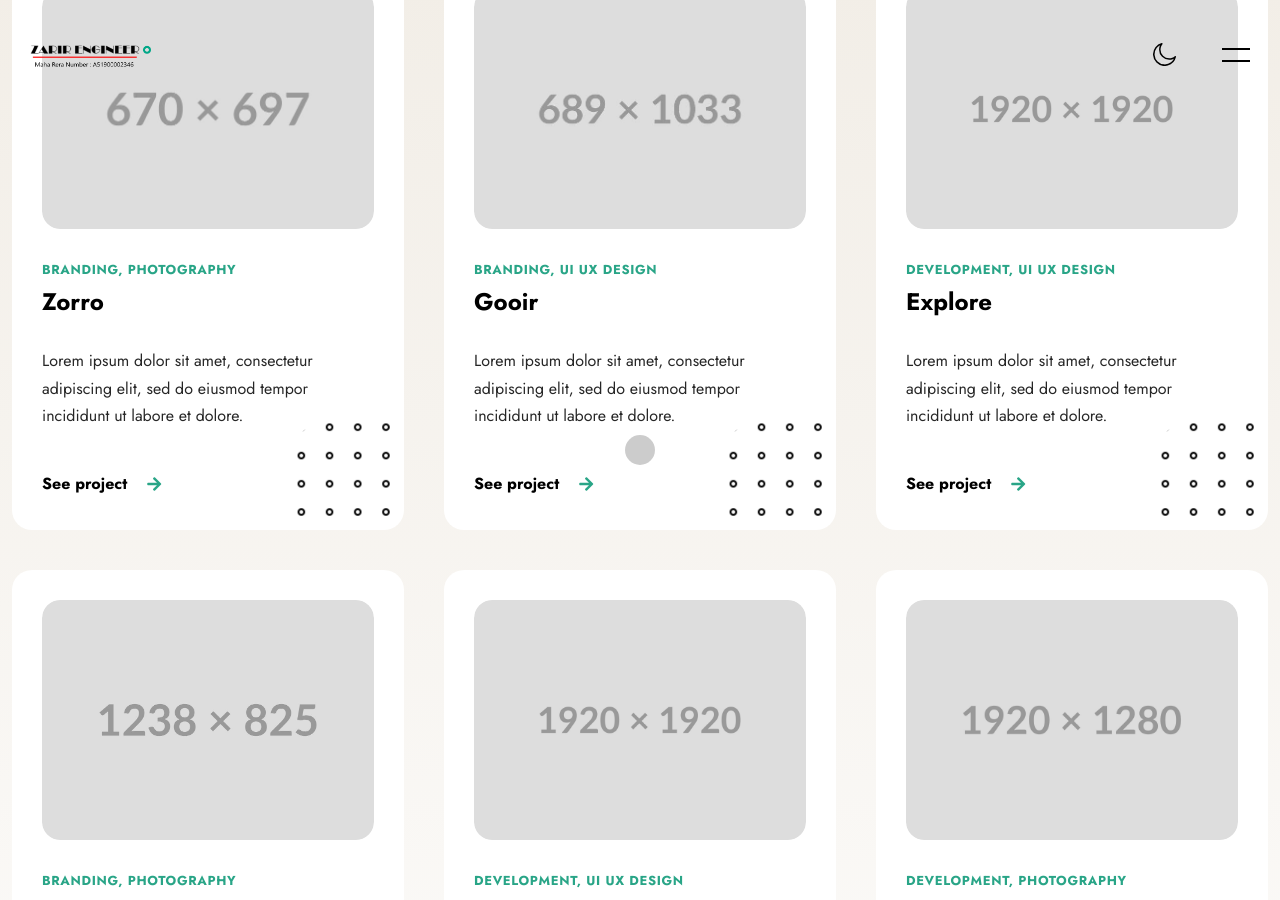
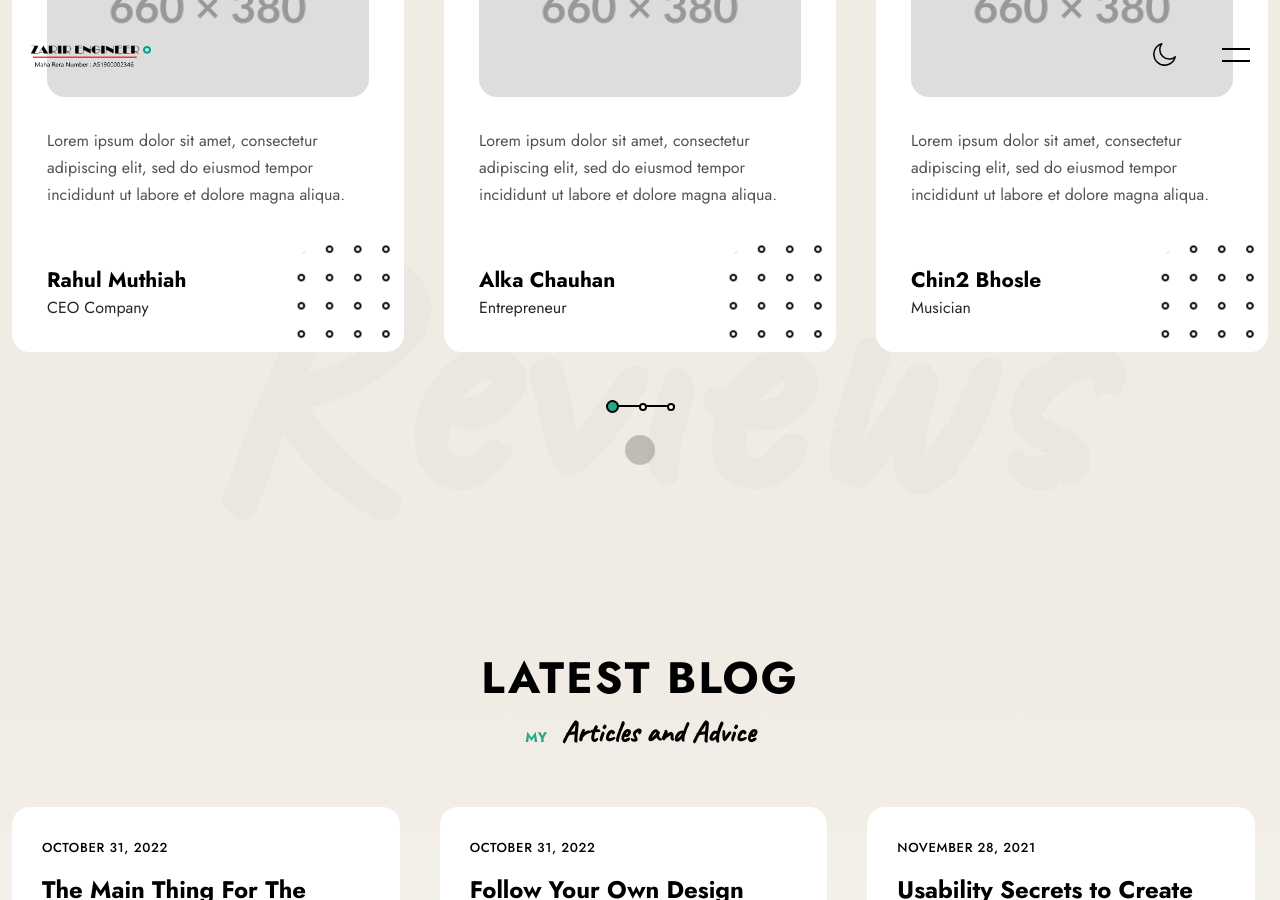
Before and after one commit to zarir-engineer/buildyourhome, a Jekyll site: the page built from index.html, in a window 1280 px wide and 900 px high, scrolled down 2421 px. Built offline with Jekyll 4.4.1, drawn with Linux system fonts in a browser that asks for light colours; the list of posts is cut into pages by our own code; some of the changed text lies outside the part shown.

Commit message:
Update body_wrapper.html

```diff
--- a/_includes/body_wrapper.html
+++ b/_includes/body_wrapper.html
@@ -136,10 +136,10 @@
                             <div class="lui-subtitle">
                                 <span>Leasing</span>
                             </div>
-                            <div class="icon"></div>
-                            <h5 class="lui-title">
-                                <span> Unity &amp; Unreal Engine </span>
-                            </h5>
+<!--                            <div class="icon"></div>-->
+<!--                            <h5 class="lui-title">-->
+<!--                                <span> Unity &amp; Unreal Engine </span>-->
+<!--                            </h5>-->
                             <div class="lui-text">
                                 <div> Creating games &amp; describes the design, development and release of a game. Developing unique mobile android and ios games. </div>
                             </div>
@@ -362,192 +362,192 @@
 </section>
 
 <!-- Section - Works -->
-    <section class="lui-section lui-gradient-top" id="works-section">
+<!--    <section class="lui-section lui-gradient-top" id="works-section">-->
 
-<!-- Heading -->
-<div class="lui-heading">
-  <div class="container">
+<!--&lt;!&ndash; Heading &ndash;&gt;-->
+<!--<div class="lui-heading">-->
+<!--  <div class="container">-->
 
-    <div class="m-titles align-center">
-      <h2 class="m-title splitting-text-anim-1 scroll-animate" data-splitting="words" data-animate="active">
-        <span> Portfolio </span>
-      </h2>
-      <div class="m-subtitle splitting-text-anim-1 scroll-animate" data-splitting="words" data-animate="active">
-        <span> my <b>Cases</b>
-        </span>
-      </div>
-    </div>
+<!--    <div class="m-titles align-center">-->
+<!--      <h2 class="m-title splitting-text-anim-1 scroll-animate" data-splitting="words" data-animate="active">-->
+<!--        <span> Portfolio </span>-->
+<!--      </h2>-->
+<!--      <div class="m-subtitle splitting-text-anim-1 scroll-animate" data-splitting="words" data-animate="active">-->
+<!--        <span> my <b>Cases</b>-->
+<!--        </span>-->
+<!--      </div>-->
+<!--    </div>-->
 
-  </div>
-        </div>
+<!--  </div>-->
+<!--        </div>-->
 
-<!-- Works -->
-        <div class="v-line v-line-right">
-  <div class="container">
+<!--&lt;!&ndash; Works &ndash;&gt;-->
+<!--        <div class="v-line v-line-right">-->
+<!--  <div class="container">-->
 
-    <div class="works-box">
-      <div class="filter-links scrolla-element-anim-1 scroll-animate" data-animate="active">
-        <a href="#" class="lui-subtitle active" data-href=".works-col"> All </a>
-        <a href="#" class="lui-subtitle" data-href=".sorting-ui-ux-design"> UI UX Design </a>
-        <a href="#" class="lui-subtitle" data-href=".sorting-photo"> Photography </a>
-        <a href="#" class="lui-subtitle" data-href=".sorting-development"> Development </a>
-        <a href="#" class="lui-subtitle" data-href=".sorting-branding"> Branding </a>
-      </div>
-      <div class="works-items works-masonry-items row">
-        <div class="works-col col-xs-12 col-sm-12 col-md-12 col-lg-12 sorting-branding sorting-photo ">
-          <div class="works-item scrolla-element-anim-1 scroll-animate" data-animate="active">
-            <div class="image">
-              <div class="img">
-                <a href="work-single.html">
-                  <img decoding="async" src="assets/images/work4.jpeg" alt="Zorro" >
-                  <span class="overlay"></span>
-                </a>
-              </div>
-            </div>
-            <div class="desc">
-              <span class="category"> Branding, Photography </span>
-              <h5 class="name">
-                <a href="work-single.html">Zorro</a>
-              </h5>
-              <div class="text">
-                <p>Lorem ipsum dolor sit amet, consectetur adipiscing elit, sed do eiusmod tempor incididunt ut labore et dolore.</p>
-              </div>
-              <a href="work-single.html" class="lnk">See project</a>
-            </div>
-            <div class="bg-img" style="background-image: url(assets/images/pat-2.png);"></div>
-          </div>
-        </div>
-        <div class="works-col col-xs-12 col-sm-12 col-md-12 col-lg-12 sorting-branding sorting-ui-ux-design ">
-          <div class="works-item scrolla-element-anim-1 scroll-animate" data-animate="active">
-            <div class="image">
-              <div class="img">
-                <a href="work-single.html">
-                  <img decoding="async" src="assets/images/work2.jpeg" alt="Gooir" >
-                  <span class="overlay"></span>
-                </a>
-              </div>
-            </div>
-            <div class="desc">
-              <span class="category"> Branding, UI UX Design </span>
-              <h5 class="name">
-                <a href="work-single.html">Gooir</a>
-              </h5>
-              <div class="text">
-                <p>Lorem ipsum dolor sit amet, consectetur adipiscing elit, sed do eiusmod tempor incididunt ut labore et dolore.</p>
-              </div>
-              <a href="work-single.html" class="lnk">See project</a>
-            </div>
-            <div class="bg-img" style="background-image: url(assets/images/pat-2.png);"></div>
-          </div>
-        </div>
-        <div class="works-col col-xs-12 col-sm-12 col-md-12 col-lg-12 sorting-development sorting-ui-ux-design ">
-          <div class="works-item scrolla-element-anim-1 scroll-animate" data-animate="active">
-            <div class="image">
-              <div class="img">
-                <a href="work-single.html">
-                  <img decoding="async" src="assets/images/work7.jpg" alt="Explore" >
-                  <span class="overlay"></span>
-                </a>
-              </div>
-            </div>
-            <div class="desc">
-              <span class="category"> Development, UI UX Design </span>
-              <h5 class="name">
-                <a href="work-single.html">Explore</a>
-              </h5>
-              <div class="text">
-                <p>Lorem ipsum dolor sit amet, consectetur adipiscing elit, sed do eiusmod tempor incididunt ut labore et dolore.</p>
-              </div>
-              <a href="work-single.html" class="lnk">See project</a>
-            </div>
-            <div class="bg-img" style="background-image: url(assets/images/pat-2.png);"></div>
-          </div>
-        </div>
-        <div class="works-col col-xs-12 col-sm-12 col-md-12 col-lg-12 sorting-branding sorting-photo ">
-          <div class="works-item scrolla-element-anim-1 scroll-animate" data-animate="active">
-            <div class="image">
-              <div class="img">
-                <a href="work-single.html">
-                  <img decoding="async" src="assets/images/work1.jpeg" alt="Mozar" >
-                  <span class="overlay"></span>
-                </a>
-              </div>
-            </div>
-            <div class="desc">
-              <span class="category"> Branding, Photography </span>
-              <h5 class="name">
-                <a href="work-single.html">Mozar</a>
-              </h5>
-              <div class="text">
-                <p>Lorem ipsum dolor sit amet, consectetur adipiscing elit, sed do eiusmod tempor incididunt ut labore et dolore.</p>
-              </div>
-              <a href="work-single.html" class="lnk">See project</a>
-            </div>
-            <div class="bg-img" style="background-image: url(assets/images/pat-2.png);"></div>
-          </div>
-        </div>
-        <div class="works-col col-xs-12 col-sm-12 col-md-12 col-lg-12 sorting-development sorting-ui-ux-design ">
-          <div class="works-item scrolla-element-anim-1 scroll-animate" data-animate="active">
-            <div class="image">
-              <div class="img">
-                <a href="work-single.html">
-                  <img decoding="async" src="assets/images/single8.jpg" alt="Stay Fit" >
-                  <span class="overlay"></span>
-                </a>
-              </div>
-            </div>
-            <div class="desc">
-              <span class="category"> Development, UI UX Design </span>
-              <h5 class="name">
-                <a href="work-single.html">Stay Fit</a>
-              </h5>
-              <div class="text">
-                <p>Lorem ipsum dolor sit amet, consectetur adipiscing elit, sed do eiusmod tempor incididunt ut labore et dolore.</p>
-              </div>
-              <a href="work-single.html" class="lnk">See project</a>
-            </div>
-            <div class="bg-img" style="background-image: url(assets/images/pat-2.png);"></div>
-          </div>
-        </div>
-        <div class="works-col col-xs-12 col-sm-12 col-md-12 col-lg-12 sorting-development sorting-photo ">
-          <div class="works-item scrolla-element-anim-1 scroll-animate" data-animate="active">
-            <div class="image">
-              <div class="img">
-                <a href="work-single.html">
-                  <img decoding="async" src="assets/images/single6.jpg" alt="Kana" >
-                  <span class="overlay"></span>
-                </a>
-              </div>
-            </div>
-            <div class="desc">
-              <span class="category"> Development, Photography </span>
-              <h5 class="name">
-                <a href="work-single.html">Kana</a>
-              </h5>
-              <div class="text">
-                <p>Lorem ipsum dolor sit amet, consectetur adipiscing elit, sed do eiusmod tempor incididunt ut labore et dolore.</p>
-              </div>
-              <a href="work-single.html" class="lnk">See project</a>
-            </div>
-            <div class="bg-img" style="background-image: url(assets/images/pat-2.png);"></div>
-          </div>
-        </div>
-      </div>
-      <div class="load-more-link">
-        <a href="works.html" class="btn scrolla-element-anim-1 scroll-animate" data-animate="active">
-          <span>View More</span>
-        </a>
-      </div>
-    </div>
+<!--    <div class="works-box">-->
+<!--      <div class="filter-links scrolla-element-anim-1 scroll-animate" data-animate="active">-->
+<!--        <a href="#" class="lui-subtitle active" data-href=".works-col"> All </a>-->
+<!--        <a href="#" class="lui-subtitle" data-href=".sorting-ui-ux-design"> UI UX Design </a>-->
+<!--        <a href="#" class="lui-subtitle" data-href=".sorting-photo"> Photography </a>-->
+<!--        <a href="#" class="lui-subtitle" data-href=".sorting-development"> Development </a>-->
+<!--        <a href="#" class="lui-subtitle" data-href=".sorting-branding"> Branding </a>-->
+<!--      </div>-->
+<!--      <div class="works-items works-masonry-items row">-->
+<!--        <div class="works-col col-xs-12 col-sm-12 col-md-12 col-lg-12 sorting-branding sorting-photo ">-->
+<!--          <div class="works-item scrolla-element-anim-1 scroll-animate" data-animate="active">-->
+<!--            <div class="image">-->
+<!--              <div class="img">-->
+<!--                <a href="work-single.html">-->
+<!--                  <img decoding="async" src="assets/images/work4.jpeg" alt="Zorro" >-->
+<!--                  <span class="overlay"></span>-->
+<!--                </a>-->
+<!--              </div>-->
+<!--            </div>-->
+<!--            <div class="desc">-->
+<!--              <span class="category"> Branding, Photography </span>-->
+<!--              <h5 class="name">-->
+<!--                <a href="work-single.html">Zorro</a>-->
+<!--              </h5>-->
+<!--              <div class="text">-->
+<!--                <p>Lorem ipsum dolor sit amet, consectetur adipiscing elit, sed do eiusmod tempor incididunt ut labore et dolore.</p>-->
+<!--              </div>-->
+<!--              <a href="work-single.html" class="lnk">See project</a>-->
+<!--            </div>-->
+<!--            <div class="bg-img" style="background-image: url(assets/images/pat-2.png);"></div>-->
+<!--          </div>-->
+<!--        </div>-->
+<!--        <div class="works-col col-xs-12 col-sm-12 col-md-12 col-lg-12 sorting-branding sorting-ui-ux-design ">-->
+<!--          <div class="works-item scrolla-element-anim-1 scroll-animate" data-animate="active">-->
+<!--            <div class="image">-->
+<!--              <div class="img">-->
+<!--                <a href="work-single.html">-->
+<!--                  <img decoding="async" src="assets/images/work2.jpeg" alt="Gooir" >-->
+<!--                  <span class="overlay"></span>-->
+<!--                </a>-->
+<!--              </div>-->
+<!--            </div>-->
+<!--            <div class="desc">-->
+<!--              <span class="category"> Branding, UI UX Design </span>-->
+<!--              <h5 class="name">-->
+<!--                <a href="work-single.html">Gooir</a>-->
+<!--              </h5>-->
+<!--              <div class="text">-->
+<!--                <p>Lorem ipsum dolor sit amet, consectetur adipiscing elit, sed do eiusmod tempor incididunt ut labore et dolore.</p>-->
+<!--              </div>-->
+<!--              <a href="work-single.html" class="lnk">See project</a>-->
+<!--            </div>-->
+<!--            <div class="bg-img" style="background-image: url(assets/images/pat-2.png);"></div>-->
+<!--          </div>-->
+<!--        </div>-->
+<!--        <div class="works-col col-xs-12 col-sm-12 col-md-12 col-lg-12 sorting-development sorting-ui-ux-design ">-->
+<!--          <div class="works-item scrolla-element-anim-1 scroll-animate" data-animate="active">-->
+<!--            <div class="image">-->
+<!--              <div class="img">-->
+<!--                <a href="work-single.html">-->
+<!--                  <img decoding="async" src="assets/images/work7.jpg" alt="Explore" >-->
+<!--                  <span class="overlay"></span>-->
+<!--                </a>-->
+<!--              </div>-->
+<!--            </div>-->
+<!--            <div class="desc">-->
+<!--              <span class="category"> Development, UI UX Design </span>-->
+<!--              <h5 class="name">-->
+<!--                <a href="work-single.html">Explore</a>-->
+<!--              </h5>-->
+<!--              <div class="text">-->
+<!--                <p>Lorem ipsum dolor sit amet, consectetur adipiscing elit, sed do eiusmod tempor incididunt ut labore et dolore.</p>-->
+<!--              </div>-->
+<!--              <a href="work-single.html" class="lnk">See project</a>-->
+<!--            </div>-->
+<!--            <div class="bg-img" style="background-image: url(assets/images/pat-2.png);"></div>-->
+<!--          </div>-->
+<!--        </div>-->
+<!--        <div class="works-col col-xs-12 col-sm-12 col-md-12 col-lg-12 sorting-branding sorting-photo ">-->
+<!--          <div class="works-item scrolla-element-anim-1 scroll-animate" data-animate="active">-->
+<!--            <div class="image">-->
+<!--              <div class="img">-->
+<!--                <a href="work-single.html">-->
+<!--                  <img decoding="async" src="assets/images/work1.jpeg" alt="Mozar" >-->
+<!--                  <span class="overlay"></span>-->
+<!--                </a>-->
+<!--              </div>-->
+<!--            </div>-->
+<!--            <div class="desc">-->
+<!--              <span class="category"> Branding, Photography </span>-->
+<!--              <h5 class="name">-->
+<!--                <a href="work-single.html">Mozar</a>-->
+<!--              </h5>-->
+<!--              <div class="text">-->
+<!--                <p>Lorem ipsum dolor sit amet, consectetur adipiscing elit, sed do eiusmod tempor incididunt ut labore et dolore.</p>-->
+<!--              </div>-->
+<!--              <a href="work-single.html" class="lnk">See project</a>-->
+<!--            </div>-->
+<!--            <div class="bg-img" style="background-image: url(assets/images/pat-2.png);"></div>-->
+<!--          </div>-->
+<!--        </div>-->
+<!--        <div class="works-col col-xs-12 col-sm-12 col-md-12 col-lg-12 sorting-development sorting-ui-ux-design ">-->
+<!--          <div class="works-item scrolla-element-anim-1 scroll-animate" data-animate="active">-->
+<!--            <div class="image">-->
+<!--              <div class="img">-->
+<!--                <a href="work-single.html">-->
+<!--                  <img decoding="async" src="assets/images/single8.jpg" alt="Stay Fit" >-->
+<!--                  <span class="overlay"></span>-->
+<!--                </a>-->
+<!--              </div>-->
+<!--            </div>-->
+<!--            <div class="desc">-->
+<!--              <span class="category"> Development, UI UX Design </span>-->
+<!--              <h5 class="name">-->
+<!--                <a href="work-single.html">Stay Fit</a>-->
+<!--              </h5>-->
+<!--              <div class="text">-->
+<!--                <p>Lorem ipsum dolor sit amet, consectetur adipiscing elit, sed do eiusmod tempor incididunt ut labore et dolore.</p>-->
+<!--              </div>-->
+<!--              <a href="work-single.html" class="lnk">See project</a>-->
+<!--            </div>-->
+<!--            <div class="bg-img" style="background-image: url(assets/images/pat-2.png);"></div>-->
+<!--          </div>-->
+<!--        </div>-->
+<!--        <div class="works-col col-xs-12 col-sm-12 col-md-12 col-lg-12 sorting-development sorting-photo ">-->
+<!--          <div class="works-item scrolla-element-anim-1 scroll-animate" data-animate="active">-->
+<!--            <div class="image">-->
+<!--              <div class="img">-->
+<!--                <a href="work-single.html">-->
+<!--                  <img decoding="async" src="assets/images/single6.jpg" alt="Kana" >-->
+<!--                  <span class="overlay"></span>-->
+<!--                </a>-->
+<!--              </div>-->
+<!--            </div>-->
+<!--            <div class="desc">-->
+<!--              <span class="category"> Development, Photography </span>-->
+<!--              <h5 class="name">-->
+<!--                <a href="work-single.html">Kana</a>-->
+<!--              </h5>-->
+<!--              <div class="text">-->
+<!--                <p>Lorem ipsum dolor sit amet, consectetur adipiscing elit, sed do eiusmod tempor incididunt ut labore et dolore.</p>-->
+<!--              </div>-->
+<!--              <a href="work-single.html" class="lnk">See project</a>-->
+<!--            </div>-->
+<!--            <div class="bg-img" style="background-image: url(assets/images/pat-2.png);"></div>-->
+<!--          </div>-->
+<!--        </div>-->
+<!--      </div>-->
+<!--      <div class="load-more-link">-->
+<!--        <a href="works.html" class="btn scrolla-element-anim-1 scroll-animate" data-animate="active">-->
+<!--          <span>View More</span>-->
+<!--        </a>-->
+<!--      </div>-->
+<!--    </div>-->
 
-    <div class="lui-bgtitle">
-      <span> Portfolio </span>
-    </div>
+<!--    <div class="lui-bgtitle">-->
+<!--      <span> Portfolio </span>-->
+<!--    </div>-->
 
-            </div>
-        </div>
+<!--            </div>-->
+<!--        </div>-->
 
-</section>
+<!--</section>-->
 
 <!-- Section - Resume -->
 <!--    <section class="lui-section lui-gradient-bottom" id="resume-section">-->
```
